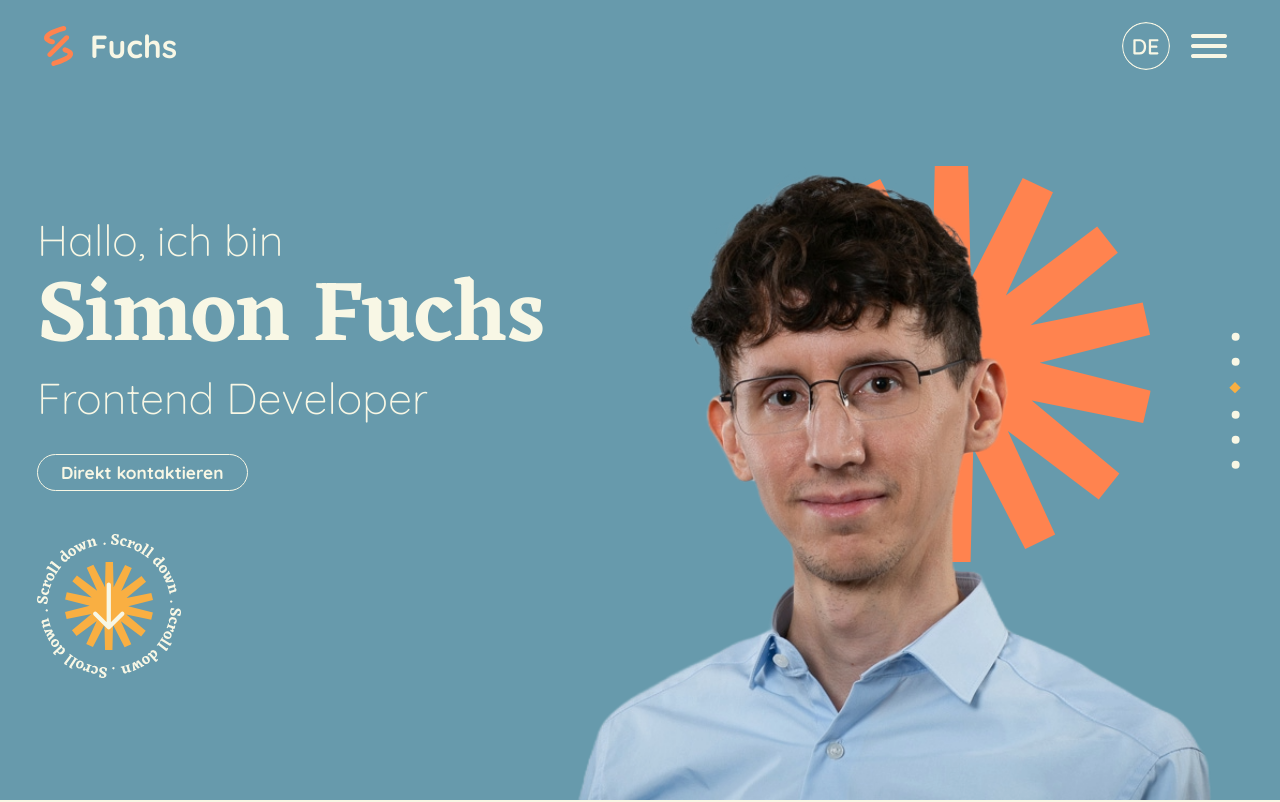
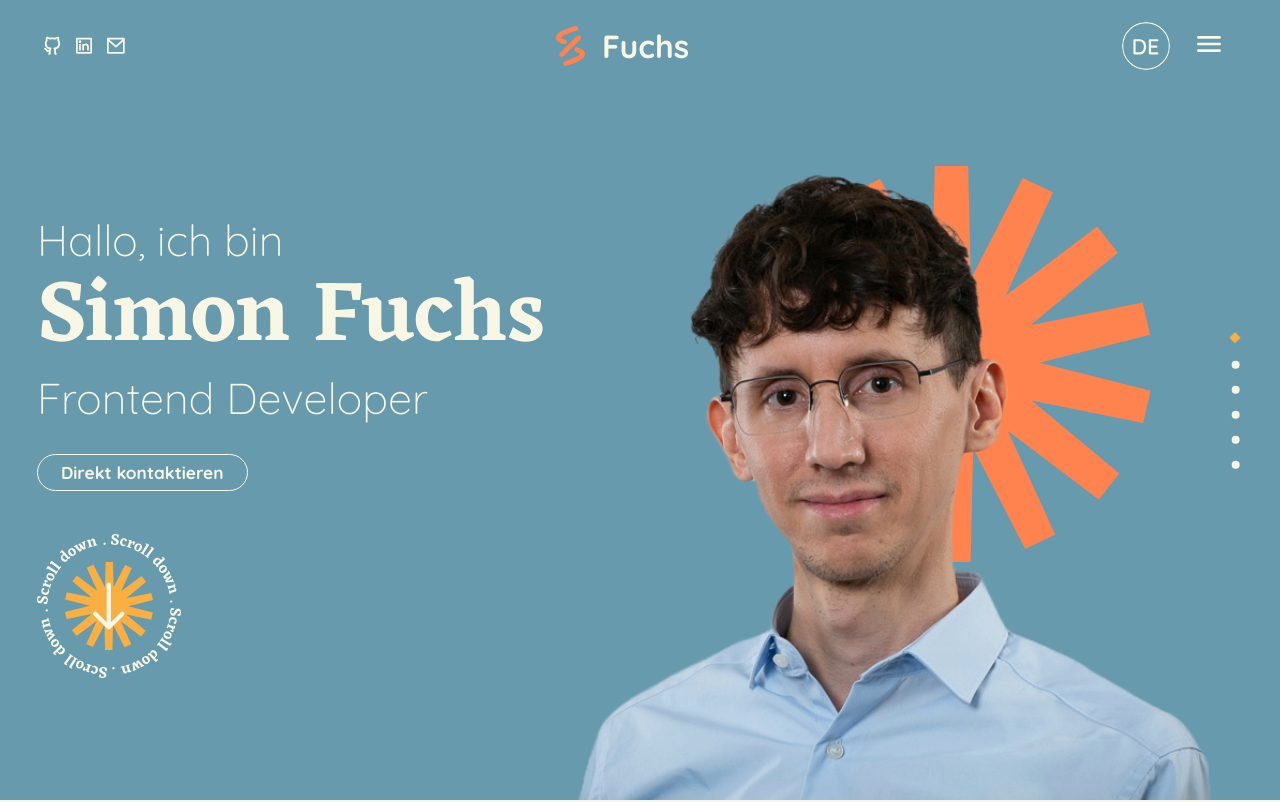
Before and after one commit to SimCommit/portfolio-website, an Angular app: page / in a window 1280 px wide. Shown: the top 802 px of the page. Built offline with nearby package versions, Linux system fonts and the light colour scheme.

Commit message:
feat: change burger menu icon from img to inline SVG for smooth color transitions

```diff
--- a/src/app/main-page/main-page-state.service.ts
+++ b/src/app/main-page/main-page-state.service.ts
@@ -4,7 +4,7 @@ import { Injectable } from '@angular/core';
   providedIn: 'root',
 })
 export class MainPageStateService {
-  currentSection: number = 3;
+  currentSection: number = 1;
 
   currentBackground: string[] = [
     '',
--- a/src/app/main-page/section-nav/section-nav.component.scss
+++ b/src/app/main-page/section-nav/section-nav.component.scss
@@ -20,7 +20,6 @@ nav {
   height: 12px;
   object-position: center;
   object-fit: contain;
-
 }
 
 .icon-inactive img {
@@ -49,6 +48,7 @@ nav {
 // #region back-to-start jump animation
 svg path {
   fill: #f8f7e5;
+  transition: fill 125ms ease;
   animation: jumpAnimation 1.6s ease-in-out infinite;
 }
 
@@ -66,6 +66,10 @@ svg path {
   }
 }
 
+#back-to-start {
+  transition: border-bottom 125ms ease;
+}
+
 #back-to-start:hover svg path {
   fill: #ff5733;
 }
--- a/src/app/shared/header/header.component.html
+++ b/src/app/shared/header/header.component.html
@@ -14,7 +14,19 @@
 
         <div>
             <button [ngClass]="isEnglish ? 'english' : 'german'" (click)="toggleLang()"></button>
-            <button (click)="toggleMenu()" id="btn-burger"> </button>
+            <button (click)="toggleMenu()" id="btn-burger">
+                <svg width="32" height="32" viewBox="0 0 32 32" fill="none" xmlns="http://www.w3.org/2000/svg">
+                    <mask id="mask0_3_3371" style="mask-type:alpha" maskUnits="userSpaceOnUse" x="0" y="0" width="32"
+                        height="32">
+                        <rect width="32" height="32" fill="#D9D9D9" />
+                    </mask>
+                    <g mask="url(#mask0_3_3371)">
+                        <path
+                            d="M5.33333 24C4.95556 24 4.63889 23.8722 4.38333 23.6167C4.12778 23.3611 4 23.0444 4 22.6667C4 22.2889 4.12778 21.9722 4.38333 21.7167C4.63889 21.4611 4.95556 21.3333 5.33333 21.3333H26.6667C27.0444 21.3333 27.3611 21.4611 27.6167 21.7167C27.8722 21.9722 28 22.2889 28 22.6667C28 23.0444 27.8722 23.3611 27.6167 23.6167C27.3611 23.8722 27.0444 24 26.6667 24H5.33333ZM5.33333 17.3333C4.95556 17.3333 4.63889 17.2056 4.38333 16.95C4.12778 16.6944 4 16.3778 4 16C4 15.6222 4.12778 15.3056 4.38333 15.05C4.63889 14.7944 4.95556 14.6667 5.33333 14.6667H26.6667C27.0444 14.6667 27.3611 14.7944 27.6167 15.05C27.8722 15.3056 28 15.6222 28 16C28 16.3778 27.8722 16.6944 27.6167 16.95C27.3611 17.2056 27.0444 17.3333 26.6667 17.3333H5.33333ZM5.33333 10.6667C4.95556 10.6667 4.63889 10.5389 4.38333 10.2833C4.12778 10.0278 4 9.71111 4 9.33333C4 8.95556 4.12778 8.63889 4.38333 8.38333C4.63889 8.12778 4.95556 8 5.33333 8H26.6667C27.0444 8 27.3611 8.12778 27.6167 8.38333C27.8722 8.63889 28 8.95556 28 9.33333C28 9.71111 27.8722 10.0278 27.6167 10.2833C27.3611 10.5389 27.0444 10.6667 26.6667 10.6667H5.33333Z"
+                            fill="#F8F7E5" />
+                    </g>
+                </svg>
+            </button>
         </div>
         <app-menu-overlay [hidden]="hideMenu" id="app-menu-overlay"></app-menu-overlay>
     </div>
--- a/src/app/shared/header/header.component.scss
+++ b/src/app/shared/header/header.component.scss
@@ -71,10 +71,13 @@ span {
 }
 
 #btn-burger {
-  @include bgImage(
-    $url: "/../../assets/img/icons/burger-menu-btns/burger-default.svg"
-  );
-  &:hover {
-    background-image: url("/../../assets/img/icons/burger-menu-btns/burger-hover.svg");
+
+  &:hover svg path {
+      fill: $main-coral;
+    }
+
+  svg path {
+      fill: $main-ivory;
+      transition: fill 125ms ease;
   }
 }
```
Also changed, not shown: public/assets/img/icons/burger-menu-btns/burger-default.svg.
